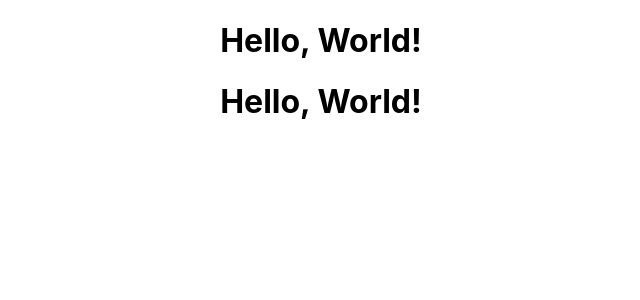
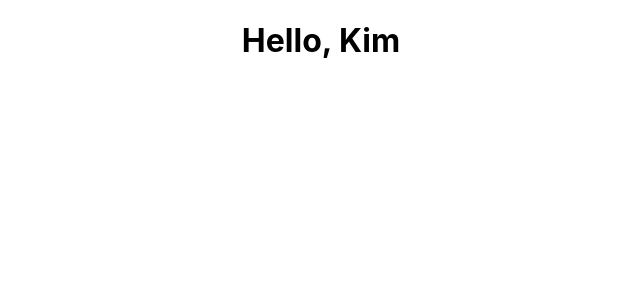
Before and after one commit to DerpyTheSpy/ReactApplication, a React (Create React App) app in the folder my-app/: page / in a window 1280 px wide. Shown: the top 300 px of the page, without its empty margins (319-959 px from the left). Built offline with nearby package versions, Linux system fonts and the light colour scheme.

Commit message:
Added JSX components

```diff
--- a/my-app/src/App.js
+++ b/my-app/src/App.js
@@ -1,15 +1,17 @@
+import React, { Component } from 'react';
 import logo from './logo.svg';
 import './App.css';
-import React, { Component } from 'react';
 import Greet from './components/Greet';
 import Welcome from './components/Welcome';
+import Hello from './components/Hello';
 
 class App extends Component {
   render() {
     return (
       <div className="App">
-        <Greet />
-        <Welcome />
+        {/*<Greet />*/}
+        {/*<Welcome />*/}
+        <Hello />
       </div>
     );
   }
--- /dev/null
+++ b/my-app/src/components/Hello.js
@@ -0,0 +1,13 @@
+import React from 'react';
+
+console.log("Hello, World!");
+function Hello() {
+    //return (
+    //    <div>
+    //        <h1>Hello, Kim</h1>
+    //    </div>
+    //);
+    return React.createElement('div', {id: 'hello', className: 'dummyClass'}, React.createElement('h1', null, 'Hello, Kim'));
+}
+
+export default Hello;
```
